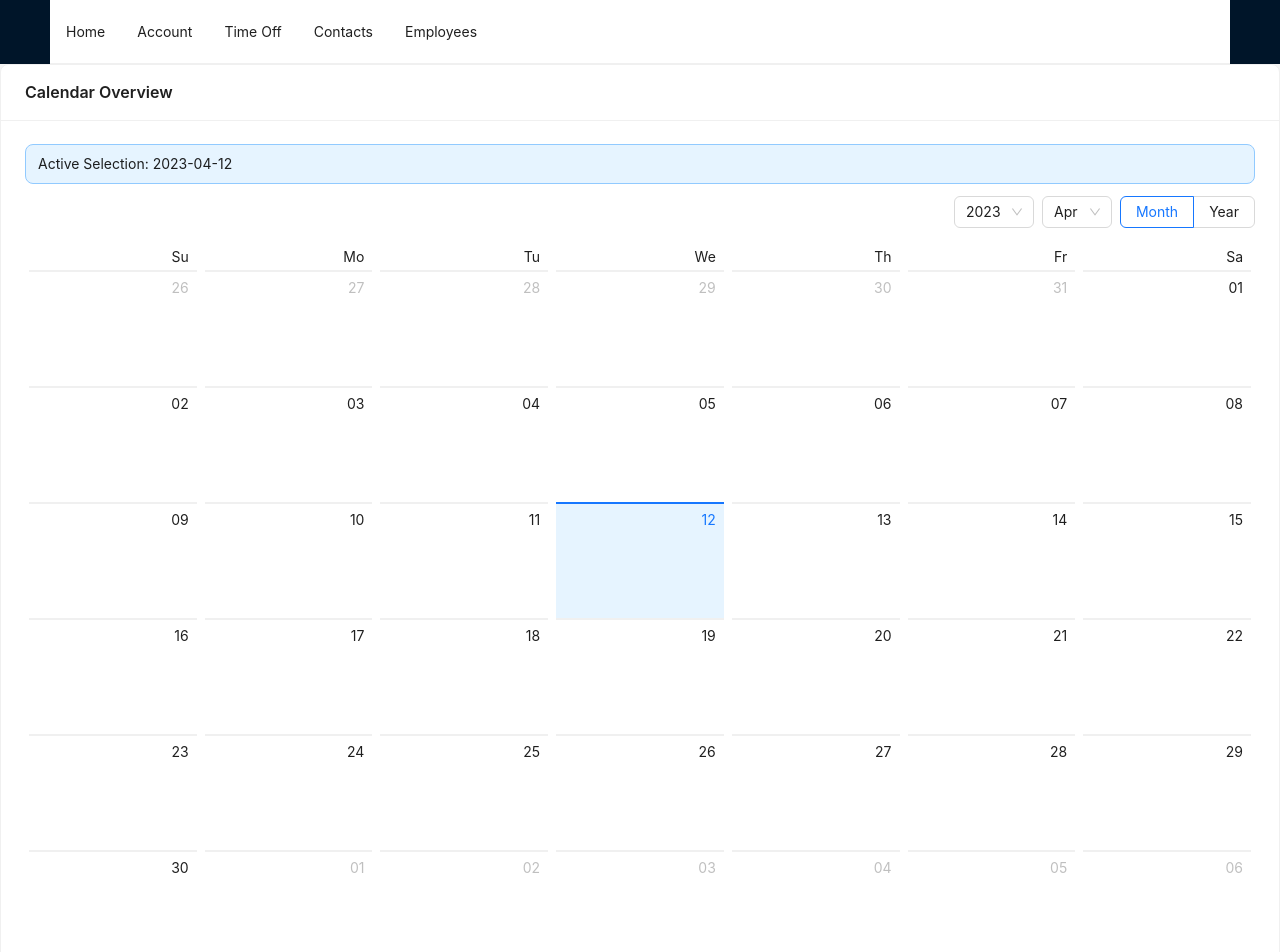
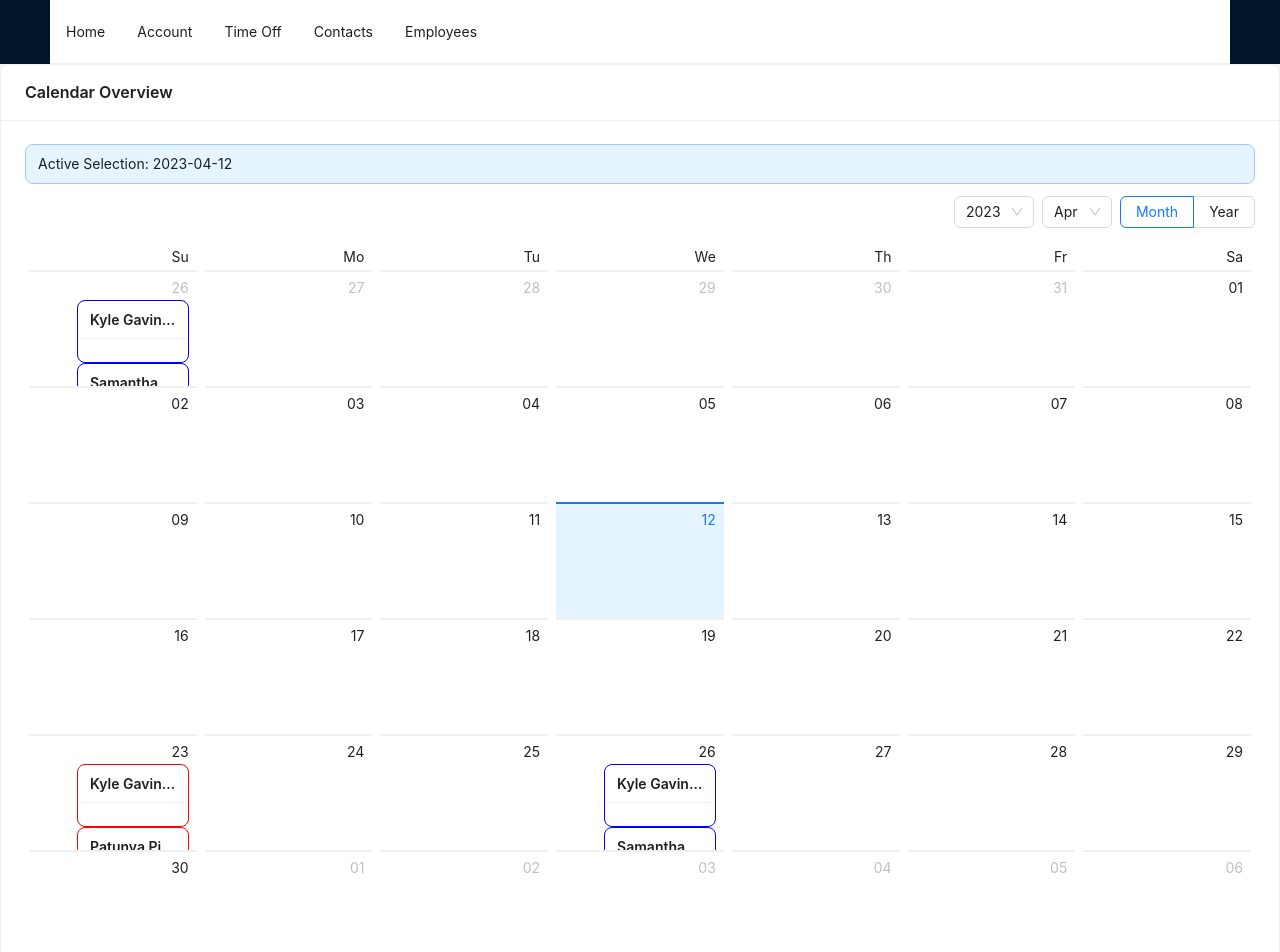
Before and after one commit to kylegav/sage, a React (Create React App) app: page / in a window 1280 px wide. Shown: the top 952 px of the page. Built offline with nearby package versions, Linux system fonts and the light colour scheme.

Commit message:
Added custom cards

```diff
--- /dev/null
+++ b/src/Data/shiftdata.json
@@ -0,0 +1,20 @@
+[
+  {
+    "Name": "Kyle Gavin",
+    "ShiftStart": "4/26/2023 11:00AM",
+    "ShiftEnd": " 4/26/2023 7:00PM",
+    "Workcenter": "Bar"
+  },
+  {
+    "Name": "Samantha Hunter",
+    "ShiftStart": "4/26/2023 3:45PM",
+    "ShiftEnd": "4/27/2023 12:00AM",
+    "Workcenter": "Bar"
+  },
+  {
+    "Name": "Heather Fuller",
+    "ShiftStart": "4/26/2023 10:30AM",
+    "ShiftEnd": "4/26/2023 3:45PM",
+    "Workcenter": "Bar"
+  }
+]
--- /dev/null
+++ b/src/Data/shiftdata23.json
@@ -0,0 +1,20 @@
+[
+  {
+    "Name": "Kyle Gavin",
+    "ShiftStart": "4/23/2023 10:00AM",
+    "ShiftEnd": " 4/23/2023 4:00PM",
+    "Workcenter": "Wait"
+  },
+  {
+    "Name": "Patunya Picklebottom",
+    "ShiftStart": "4/23/2023 3:45PM",
+    "ShiftEnd": "4/24/2023 12:00AM",
+    "Workcenter": "Wait"
+  },
+  {
+    "Name": "Jerome Brown",
+    "ShiftStart": "4/23/2023 3:45PM",
+    "ShiftEnd": "4/23/2023 9:00PM",
+    "Workcenter": "Wait"
+  }
+]
--- a/src/Modules/CalendarView/index.js
+++ b/src/Modules/CalendarView/index.js
@@ -1,21 +1,23 @@
-import {Card, Calendar, Alert, Popover, Button} from 'antd';
+import {Card, Calendar, Alert, Popover} from 'antd';
 import React, { useState } from 'react';
 import dayjs from 'dayjs';
+import shiftdata from "../../Data/shiftdata.json"
+import shiftdata23 from "../../Data/shiftdata23.json"
+
 
 const CalendarView = () => {
    const [value, setValue] = useState(() => dayjs(dayjs.today));
    const [selectedValue, setSelectedValue] = useState(() => dayjs(dayjs.today));
-   const [open, setOpen] = useState(false);
 
-   // TODO: Implement Popover element for Calendar
-  const hide = () => {
-    setOpen(false);
-  };
-
-  const handleOpenChange = (newOpen) => {
-    setOpen(newOpen);
-  };
-
+   const getShiftCellData = (value) => {
+     let listData;
+     if (value.date() === 26) {
+       listData = shiftdata;
+     } else if (value.date() === 23) {
+       listData = shiftdata23;
+     }
+     return listData || [];
+   };
 
    const onSelect = (newValue) => {
     setValue(newValue);
@@ -26,10 +28,51 @@ const CalendarView = () => {
       console.log(newValue)
    };
 
+   const borderStyles = (Workcenter) => {
+     if (Workcenter === "Bar") {
+       return "blue"
+     } else if (Workcenter === "Wait") {
+       return "red"
+     }
+
+
+   }
+
+   const dateCellRender = (value) => {
+     const listData = getShiftCellData(value);
+
+     const content = (shiftStart, shiftEnd) => {
+       return (
+         <div>
+           <p>{shiftStart} till {shiftEnd}</p>
+         </div>
+       )
+     };
+
+     return (
+       <ul className="shift">
+       {listData.map((item) => (
+         <Popover content={content(item.ShiftStart,item.ShiftEnd)} title={`${item.Name} - ${item.Workcenter}`}>
+           <Card title={`${item.Name} - ${item.Workcenter}`}
+                 size={"small"}
+                 bordered={true}
+                 style={{borderColor: borderStyles(item.Workcenter)}}
+           />
+         </Popover>
+         ))}
+       </ul>
+     );
+   };
+
+
     return (
         <Card title={"Calendar Overview"}>
           <Alert message={`Active Selection: ${selectedValue?.format('YYYY-MM-DD')}`} />
-          <Calendar onPanelChange={onPanelChange} onSelect={onSelect} />
+          <Calendar onPanelChange={onPanelChange}
+                    onSelect={onSelect}
+                    dateCellRender={dateCellRender}
+                    mode={"month"}
+          />
         </Card>
     )
 };
```
